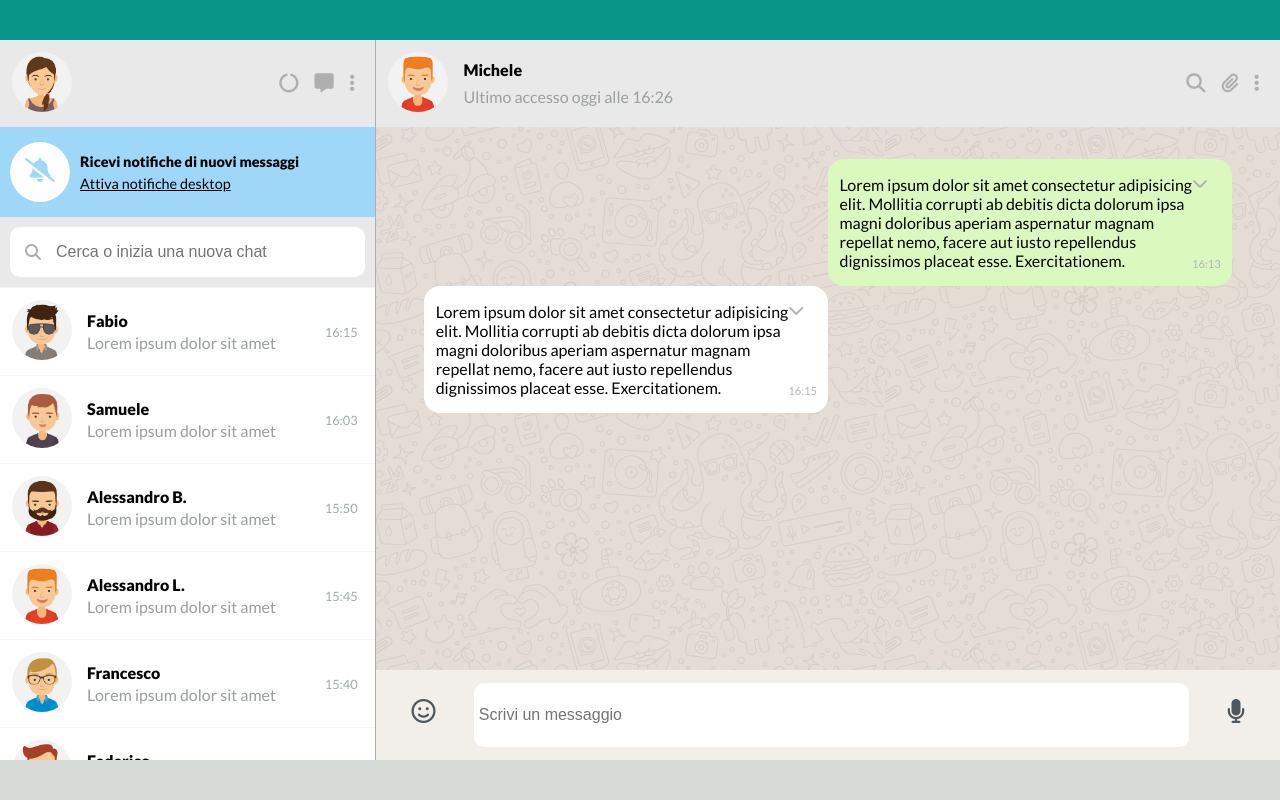
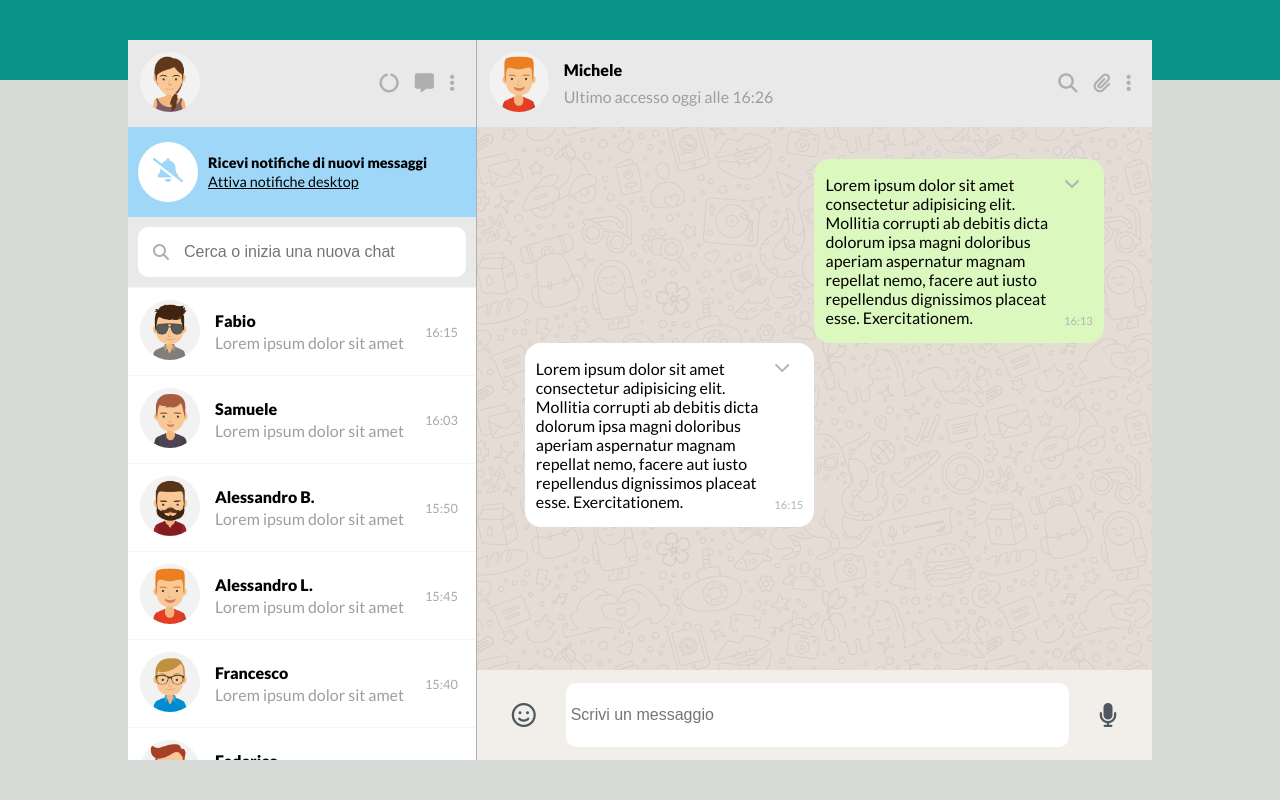
Before and after one commit to simoneaucello/html-css-boolzapp, a plain HTML site: page index.html in a window 1280 px wide. Drawn offline with Linux system fonts and the light colour scheme.

Commit message:
[fix] section to htmlcss

```diff
--- a/assets/css/style.css
+++ b/assets/css/style.css
@@ -1,4 +1,4 @@
-:root
+/* :root */
 
 * {
   margin: 0;
@@ -8,7 +8,7 @@
 
 body{
   font-family: 'Lato', sans-serif;
-  height: 100vh;
+  /* max-height: 100vh; */
 }
 
 
@@ -22,12 +22,11 @@ body{
 
 
 .container{
+  margin: 0 auto;
   height: 90%;
-  width: 1300px;
-  margin: 0 auto;
+  /* width: 1300px; */
+  width: 80%;
 }
-
-
 
 
 .flexed{
@@ -44,11 +43,9 @@ body{
 
 
 img{
-  margin: 50px;
   max-width: 100%;
   width: 60px;
   border-radius: 50%;
-
 }
 
 /* UTILITIES  */
@@ -63,7 +60,8 @@ img{
 /* LEFT COL  */
 
 .left-col{
-  width: 30%;
+  width: 370px;
+  /* width: 30%; */
   max-height: 100%;
   border-right: 1px solid #afafaf;
 
@@ -71,7 +69,7 @@ img{
 
 .scroll{
   width: 100%;
-  height: 100vh;
+  height: 75%;
   overflow-y: scroll;
 }
 
@@ -80,6 +78,8 @@ img{
 .top-l-bar{
   background-color: #e9e9e9;
   padding: 5px;
+  height: 88px;
+
 }
 
 .action{
@@ -143,16 +143,17 @@ img{
 
 
 .avatar{
-  margin:7px
+  margin:7px;
+
 }
 
 .text-not h4{
   font-size: .9rem;
 }
 
-.text-not p{
-  padding-top: 5px;
-  text-decoration: underline;
+.text-not a{
+  color: black;
+  padding-top: 10px;
   font-size: .9rem;
 }
 
@@ -168,9 +169,6 @@ img{
   padding: 5px;
 }
 
-.chat-list{
-  overflow-y: scroll;
-}
 
 .hours {
   margin-left: auto;
@@ -195,7 +193,8 @@ img{
 /* RIGHT COL  */
 
 .right-col{
-  width: 72%;
+  width: 70%;
+  max-height: 100%;
 
 }
 
@@ -210,6 +209,7 @@ img{
 .top-r-bar p{
   color: black;
   padding-top: 5px;
+  height: 15%;
 
 }
 
@@ -280,6 +280,7 @@ img{
   /* height: 10%; */
   background-color: #f2eeea;
   padding: 5px;
+  max-height: 100%;
 
 }
 
@@ -296,7 +297,7 @@ color: #b2b5b7;
 .write-box {
   display: flex;
   justify-content: space-between;
-  height: 90%;
+  /* height: 90%;  */
 }
 
 .emoticon , .rec {
@@ -323,15 +324,17 @@ color: #b2b5b7;
   border: none;
   color: #adafb1;
   font-size: 1rem;
+
 }
 
 
 /* RESPONSIVE  */
 
 
-@media screen and (max-width: 992px){
+@media screen and (max-width: 991px){
 
   .container{
+    width: 100%;
     height:100vh;
   }
 
@@ -351,8 +354,13 @@ color: #b2b5b7;
   }
 
   .left-col{
-    width: 10%;
-    height:100%;
+   /* width: 10%; */
+   width: 90px;
+   height: 100%;
+  }
+
+  .scroll{
+    min-height:85%;
   }
 
   .right-col{
@@ -363,9 +371,11 @@ color: #b2b5b7;
   .right-col .action{
     display:block;
   }
+
+
 }
 
-@media screen and (max-width: 541px){
+@media screen and (max-width: 540px){
 
   .container{
     height:100vh;
--- a/index.html
+++ b/index.html
@@ -50,7 +50,7 @@
 
             <div class="text-not">
             <h4>Ricevi notifiche di nuovi messaggi</h4>
-            <p>Attiva notifiche desktop</p>
+            <a href="">Attiva notifiche desktop</a>
             </div>
           </div>
 <!-- search bar -->
```
